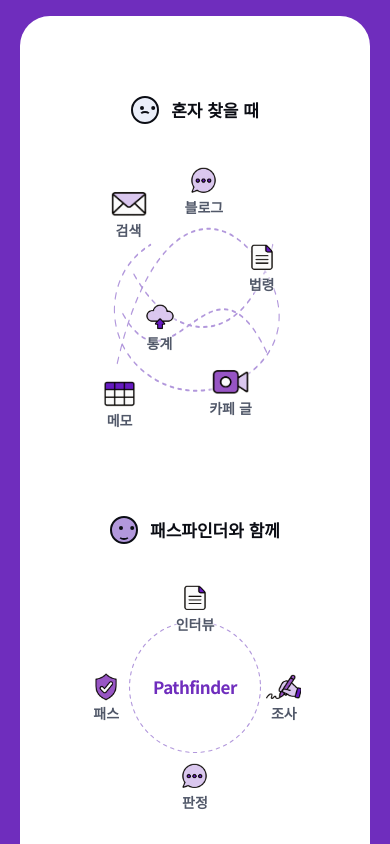
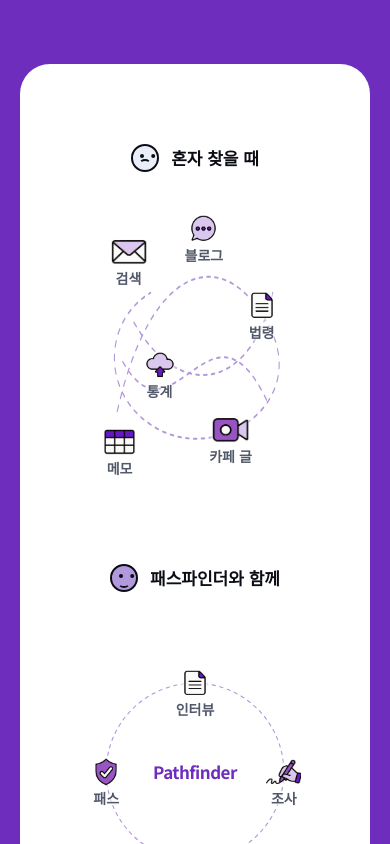
Before and after one commit to lumatic2/pathfind-web, a React (Vite) app: page / in a window 390 px wide. Shown: the part 2604-3448 px from the top of the page. Built offline with nearby package versions, Linux system fonts and the light colour scheme.

Commit message:
fix: 판정 원과 시작 섹션의 배치를 맞출 거야 — M16 스텝2

```diff
--- a/frontend/src/landing/components/Sections.tsx
+++ b/frontend/src/landing/components/Sections.tsx
@@ -228,11 +228,10 @@
             <div className="band__col">
               <p className="band__col-title"><span className="band__mood -high" aria-hidden="true" />{C.right.heading}</p>
               <div className="band__wheel">
-                <div className="band__wheel-square">
+                <div className="band__orbit">
                   <svg className="band__threads" viewBox="0 0 400 400" aria-hidden="true" focusable="false">
-                    <circle cx="200" cy="200" r="118" />
+                    <circle cx="200" cy="200" r="160" />
                   </svg>
-                  <span className="band__hub">{C.right.hub}</span>
                   {/* 회전은 스포크를 담은 로터에 걸고, 스포크는 역회전한다 — 원본 `-v2` 와 같은 2단 구조 */}
                   <div className="band__wheel-rotor">
                     {C.right.spokes.map((t) => (
@@ -242,6 +241,7 @@
                     ))}
                   </div>
                 </div>
+                <span className="band__hub">{C.right.hub}</span>
               </div>
             </div>
           </div>
--- a/frontend/src/landing/components/sections.css
+++ b/frontend/src/landing/components/sections.css
@@ -197,7 +197,7 @@
   flex: 0 0 100%;
   position: relative;
   margin: 0;
-  padding: calc(var(--avatar) / 2 + var(--space-10)) var(--space-12) var(--space-8);
+  padding: calc(var(--avatar) / 2 + var(--space-10)) var(--space-12) var(--space-14);
   background: var(--quote-surface);
   border-radius: var(--r-card);
   text-align: center;
@@ -381,16 +381,24 @@
 }
 
 /* 판정 도식 원은 정사각 상자 안에서만 그린다 — 판이 세로로 길면 원이 타원으로 찌그러진다 */
-.band__wheel-square {
-  position: relative;
+/* 밴드 안 원판 — 정사각 기준에서 orbit 으로 바꿈 */
+.band__orbit {
+  position: absolute;
+  inset: 0;
+  left: 50%;
+  translate: -50% 0;
   aspect-ratio: 1;
   width: 100%;
-  max-width: min(var(--wheel-w), 320px);
-  margin-inline: auto;
 }
-
-/* 스포크 자리는 정사각 기준이라 값 그대로 둔다 */
-.band__wheel-rotor { position: absolute; inset: 0; transform-origin: center; }
+@media (max-width: 640px) {
+  .band__orbit {
+    top: 50%;
+    bottom: auto;
+    width: 100%;
+    height: auto;
+    translate: -50% -50%;
+  }
+}
 /* 한 열로 접히면 패널이 좁아져 라벨끼리 겹친다 — 가로로 못 벌리면 세로로 벌린다 */
 @media (max-width: 640px) {
   .band__scatter,
```
